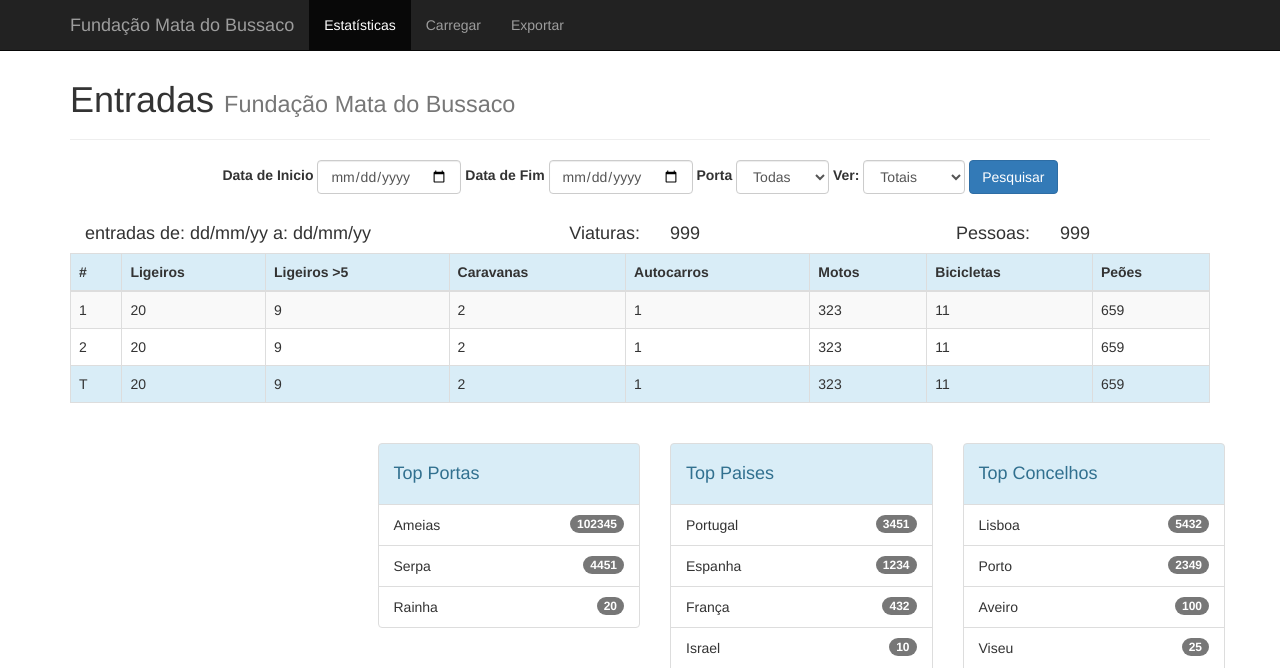
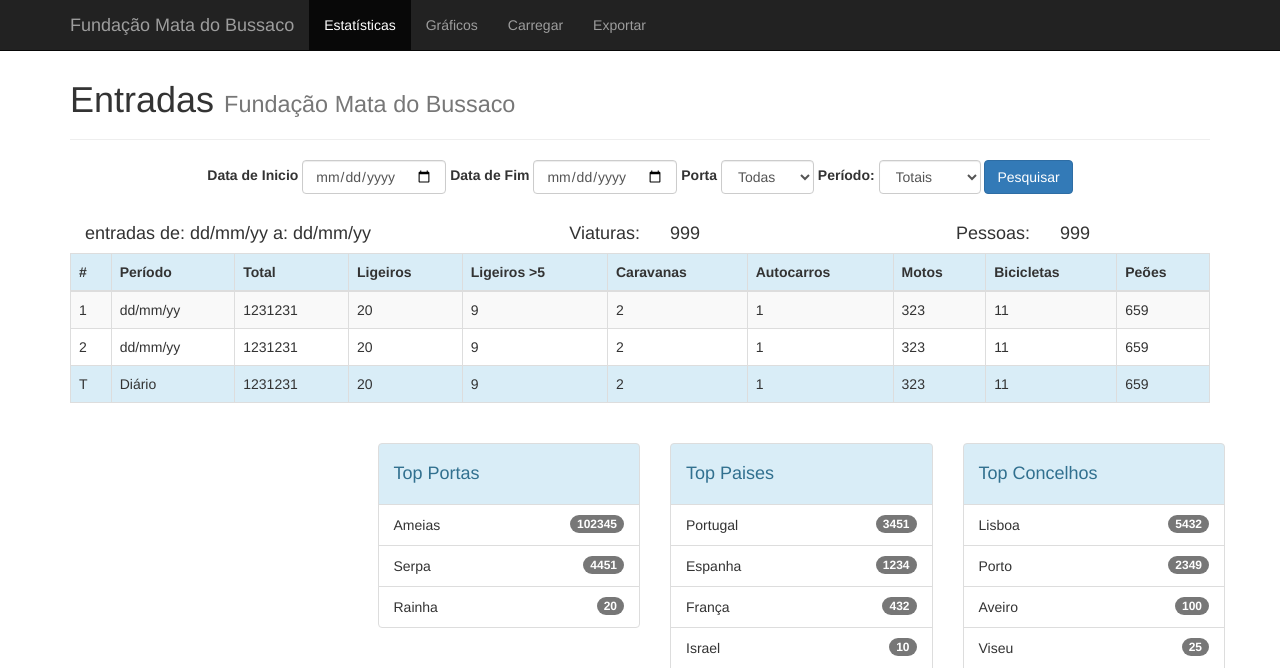
Before and after one commit to Enemabandit/statFMB, a Flask app: page / in a window 1280 px wide. Shown: the top 668 px of the page. Run offline with Flask 2, Linux system fonts and the light colour scheme; some libraries are stand-ins or nearby versions.

Commit message:
index template finished

```diff
--- a/statFMB/templates/index.html
+++ b/statFMB/templates/index.html
@@ -32,6 +32,7 @@
         <div id="navbar" class="collapse navbar-collapse">
           <ul class="nav navbar-nav">
             <li class="active"><a href="#">Estatísticas</a></li>
+            <li><a href="#about">Gráficos</a></li>
             <li><a href="#about">Carregar</a></li>
             <li><a href="#about">Exportar</a></li>
           </ul>
@@ -65,7 +66,7 @@
                   </select>
               </div>
               <div class="form-group">
-                  <label for="data_fim">Ver:</label>
+                  <label for="data_fim">Período:</label>
                   <select class="form-control" id="table_view">
                       <option>Totais</option>
                       <option>Diário</option>
@@ -101,6 +102,8 @@
               <thead>
                   <tr class="info">
                       <th>#</th>
+                      <th>Período</th>
+                      <th>Total</th>
                       <th>Ligeiros</th>
                       <th>Ligeiros >5</th>
                       <th>Caravanas</th>
@@ -113,6 +116,8 @@
               <tbody>
                   <tr>
                       <td scope="row">1</td>
+                      <td>dd/mm/yy</td>
+                      <td>1231231</td>
                       <td>20</td>
                       <td>9</td>
                       <td>2</td>
@@ -123,6 +128,8 @@
                   </tr>
                   <tr>
                       <td scope="row">2</th>
+                      <td>dd/mm/yy</td>
+                      <td>1231231</td>
                       <td>20</th>
                       <td>9</th>
                       <td>2</th>
@@ -133,6 +140,8 @@
                   </tr>
                   <tr class="info">
                       <td scope="row">T</td>
+                      <td>Diário</td>
+                      <td>1231231</td>
                       <td>20</td>
                       <td>9</td>
                       <td>2</td>
@@ -143,7 +152,6 @@
                   </tr>
               </tbody>
           </table>
-
           <br>
           <div class="container">
               <div class="row">
@@ -226,13 +234,9 @@
           </div>
       </div>
 
-
-
-
-
     <!-- jQuery (necessary for Bootstrap's JavaScript plugins) -->
     <script src="https://ajax.googleapis.com/ajax/libs/jquery/1.12.4/jquery.min.js"></script>
     <!-- Include all compiled plugins (below), or include individual files as needed -->
-    <script src="js/bootstrap.min.js"></script>
+    <script src="/static/js/bootstrap.min.js"></script>
   </body>
 </html>
```
